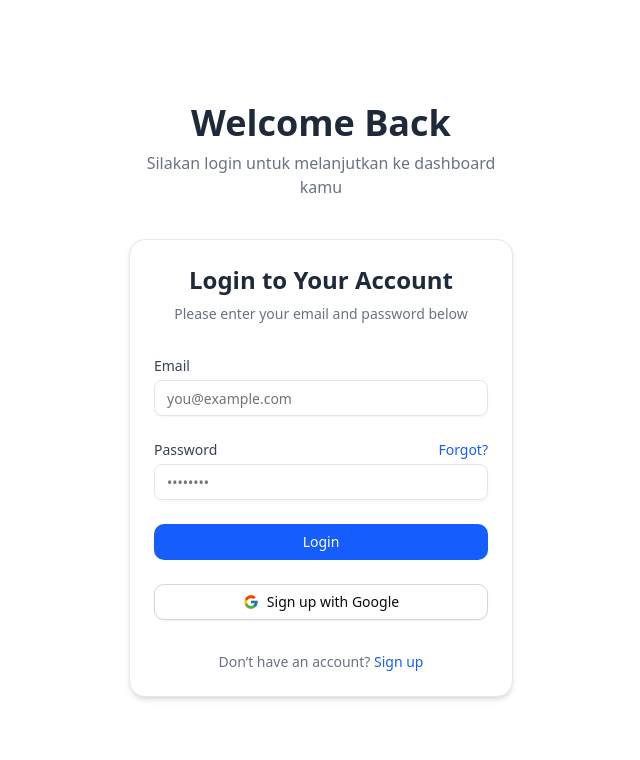
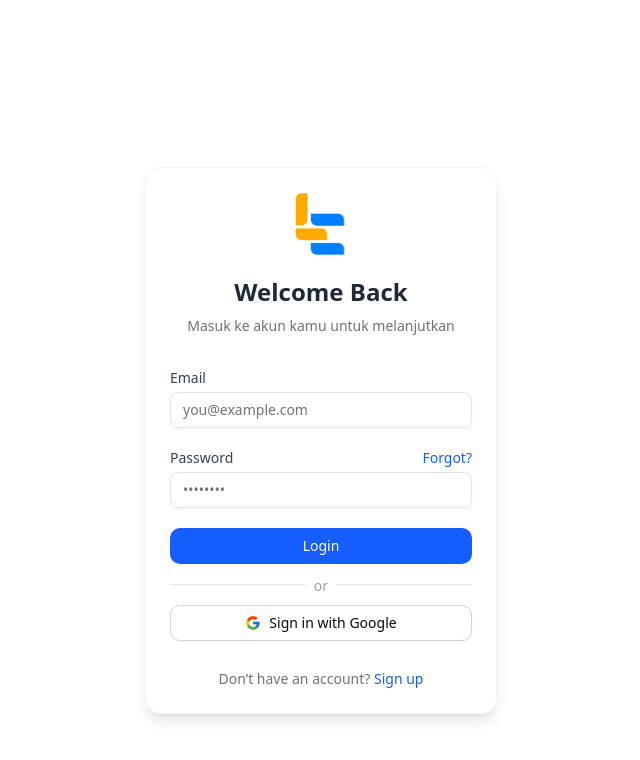
Before and after one commit to megustaSzy/project-web-mobile-api, a Next.js app in the folder web/: page /login in a window 1280 px wide. Shown: the top 760 px of the page, without its empty margins (319-959 px from the left). Built offline with nearby package versions, Linux system fonts and the light colour scheme.

Commit message:
merubah tampilan login menjadadi ada logo

```diff
--- a/web/src/components/login-form.tsx
+++ b/web/src/components/login-form.tsx
@@ -1,9 +1,10 @@
 "use client";
 
+import Image from "next/image";
 import { cn } from "@/lib/utils";
 import { Button } from "@/components/ui/button";
 import { Input } from "@/components/ui/input";
-import { FcGoogle } from "react-icons/fc"
+import { FcGoogle } from "react-icons/fc";
 import {
   Card,
   CardContent,
@@ -19,33 +20,33 @@ export function LoginForm({
   return (
     <section
       className={cn(
+        "flex flex-col items-center justify-center min-h-screen px-4 to-white",
         className
       )}
       {...props}
     >
-      {/* Judul Halaman */}
-      <div className="text-center mb-10">
-        <h1 className="text-4xl font-bold text-gray-800 mb-2">
-          Welcome Back
-        </h1>
-        <p className="text-gray-500">
-          Silakan login untuk melanjutkan ke dashboard kamu
-        </p>
-      </div>
-
       {/* Card Form */}
-      <Card className="w-full max-w-lg shadow-md border border-gray-200 rounded-2xl bg-white">
-        <CardHeader className="text-center pb-2">
-          <CardTitle className="text-2xl font-semibold text-gray-800">
-            Login to Your Account
+      <Card className="w-full max-w-md shadow-lg border border-gray-100 rounded-2xl bg-white/80 backdrop-blur">
+        <CardHeader className="text-center pb-2 flex flex-col items-center">
+          {/* Logo di dalam card */}
+         <Image
+          src="/images/logo.png"
+          alt="Logo"
+          width={60}
+          height={60}
+          className="w-16 h-16 object-contain mb-3"
+        />
+          <CardTitle className="text-2xl font-bold text-gray-800">
+            Welcome Back
           </CardTitle>
           <CardDescription className="text-gray-500">
-            Please enter your email and password below
+            Masuk ke akun kamu untuk melanjutkan
           </CardDescription>
         </CardHeader>
 
         <CardContent>
-          <form className="space-y-6">
+          <form className="space-y-5">
+            {/* Email */}
             <div>
               <label
                 htmlFor="email"
@@ -62,6 +63,7 @@ export function LoginForm({
               />
             </div>
 
+            {/* Password */}
             <div>
               <div className="flex justify-between items-center mb-1">
                 <label
@@ -86,25 +88,36 @@ export function LoginForm({
               />
             </div>
 
+            {/* Tombol Login */}
             <Button
               type="submit"
-              className="w-full bg-blue-600 hover:bg-blue-700 text-white font-medium py-2 rounded-lg"
+              className="w-full bg-blue-600 hover:bg-blue-700 text-white font-medium py-2 rounded-lg transition-all duration-200"
             >
               Login
             </Button>
 
+            {/* Divider */}
+            <div className="relative">
+              <hr className="border-gray-200" />
+              <span className="absolute left-1/2 -translate-x-1/2 -top-2 bg-white px-2 text-gray-400 text-sm">
+                or
+              </span>
+            </div>
+
+            {/* Tombol Google */}
             <Button
               variant="outline"
               type="button"
-              className="w-full border-gray-300 hover:bg-gray-100 py-2 rounded-lg"
+              className="w-full border-gray-300 hover:bg-gray-50 py-2 rounded-lg flex items-center justify-center gap-2"
             >
               <FcGoogle size={20} />
-                Sign up with Google
+              Sign in with Google
             </Button>
 
+            {/* Signup link */}
             <p className="text-center text-sm text-gray-500 pt-2">
               Don’t have an account?{" "}
-              <a href="/signup" className="text-blue-600 hover:underline">
+              <a href="/signup" className="text-blue-600 hover:underline font-medium">
                 Sign up
               </a>
             </p>
```
